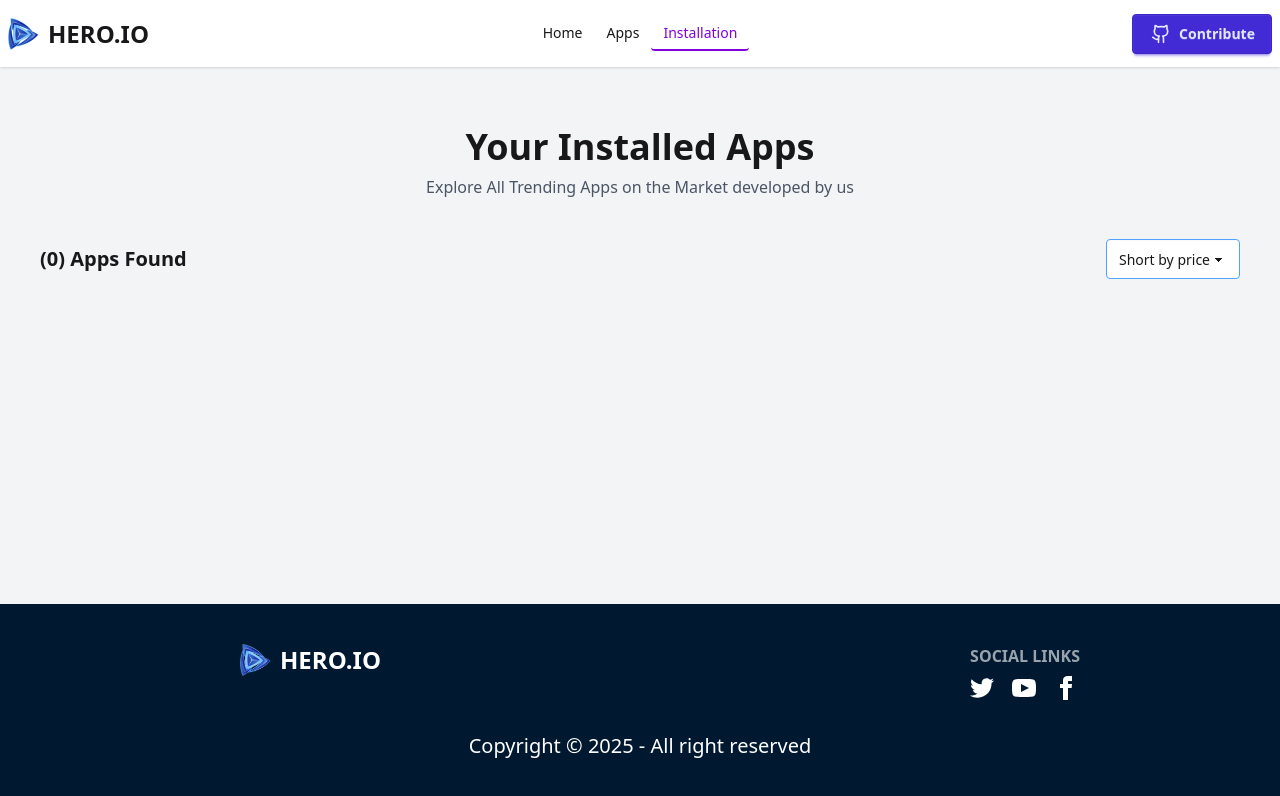
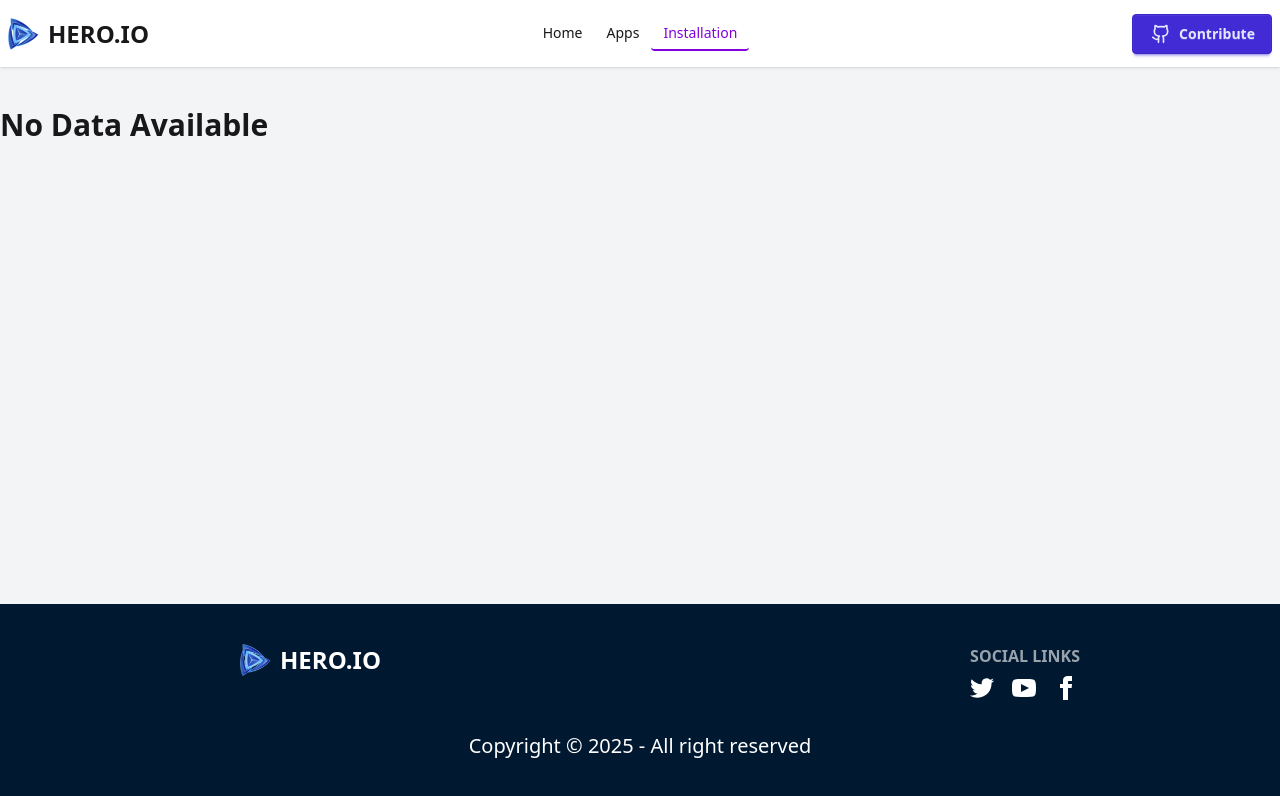
Before and after one commit to Pritom099/Hero-App, a React (Vite) app: page /installation in a window 1280 px wide. Shown: the top 796 px of the page. Built offline with nearby package versions, Linux system fonts and the light colour scheme.

Commit message:
seven commit

```diff
--- a/src/Pages/Installation.jsx
+++ b/src/Pages/Installation.jsx
@@ -2,12 +2,25 @@ import React, { useEffect, useState } from 'react';
 
 const Installation = () => {
     const [installation, setInstallation] = useState([])
-    const[sortOrder, serSortOrder] = useState('none')
+    const[sortOrder, setSortOrder] = useState('none')
     useEffect(() => {
         const savedList = JSON.parse(localStorage.getItem('installation'))
         if (savedList) setInstallation(savedList)
-    })
+    }, [])
 
+    if(!installation.length) return <p className='text-3xl font-semibold'>No Data Available</p>
+
+    const sortedItem = (() => {
+        if(sortOrder === "rating-asc"){
+            return [...installation].sort((a,b) => a.ratingAvg - b.ratingAvg)
+        }
+        else if(sortOrder === "rating-desc"){
+            return [...installation].sort((a,b)=> b.ratingAvg - a.ratingAvg)
+        }
+        else{
+            return installation
+        }
+    })()
 
     const handleRemove = id => {
         const existingList = JSON.parse(localStorage.getItem("installation"))
@@ -29,17 +42,17 @@ const Installation = () => {
                 </div>
                 <div>
                     <label className='form-control w-full max-w-xs'>
-                        <select className='select select-bordered border-blue-400'>
-                           <option value="none">Short by price</option>
-                           <option value="">Low-&gt;High</option>
-                           <option value="">High-&gt;Low</option>
+                        <select className='select select-bordered border-blue-400' value={sortOrder} onChange={e => setSortOrder(e.target.value)}>
+                           <option value="none">Short by rating</option>
+                           <option value="rating-asc">Low-&gt;High</option>
+                           <option value="rating-desc">High-&gt;Low</option>
                         </select>
                     </label>
                 </div>
             </div>
             <div className='space-y-3'>
                 {
-                    installation.map(p => (
+                    sortedItem.map(p => (
                         <div key={p.id} className="card card-side bg-base-100 shadow-xl">
                             <figure>
                                 <img className='w-40 h-28 object-cover p-2 rounded-2xl'
```
